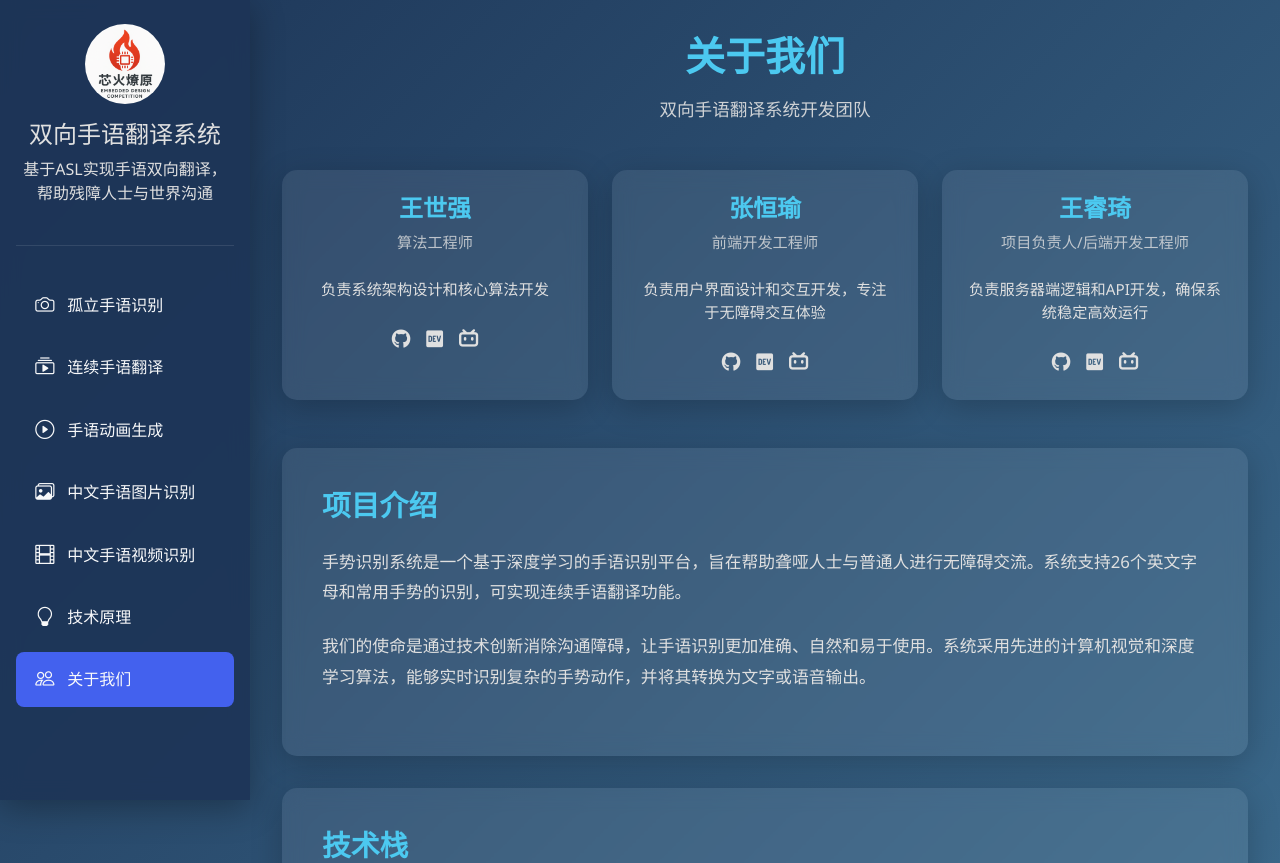
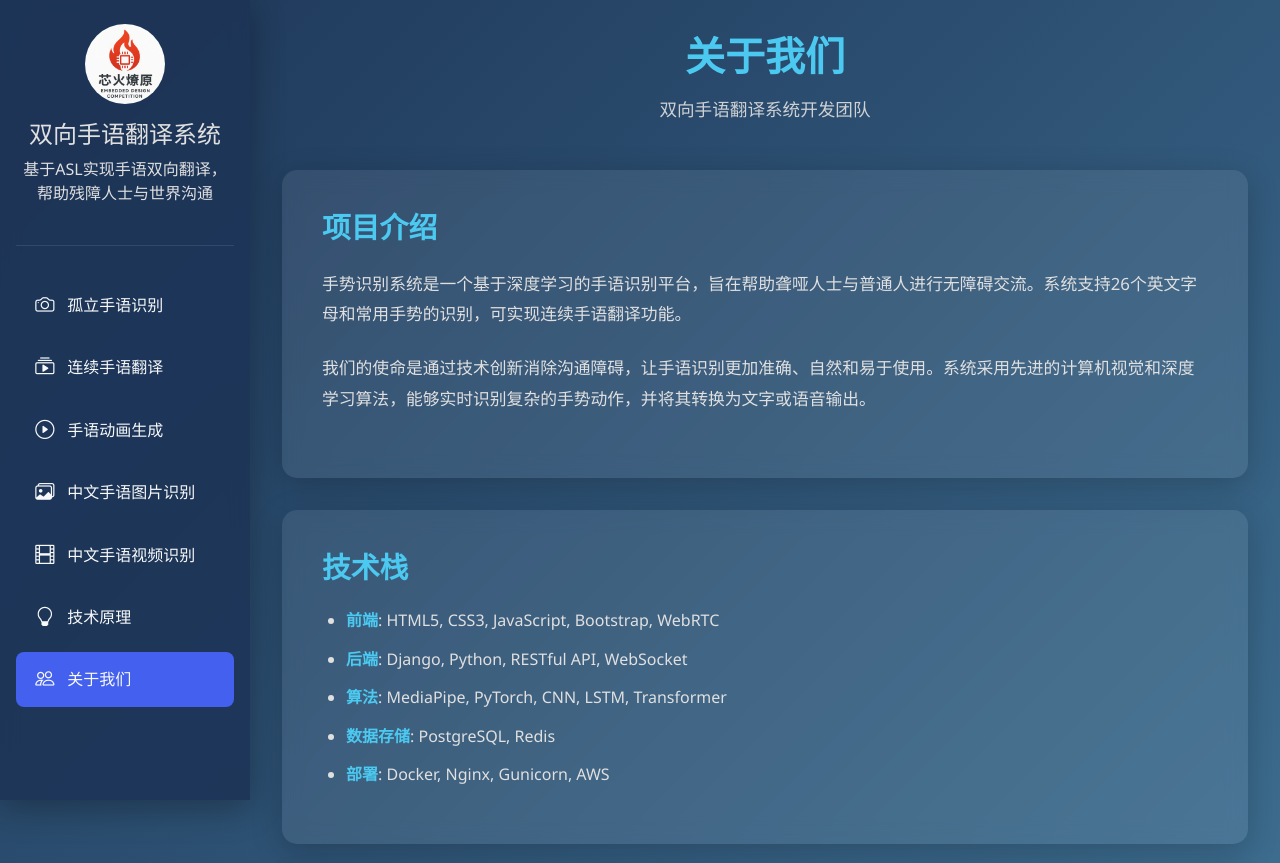
Before and after one commit to DUTBenjamin/SignTranslate, a Django app: page /about/ in a window 1280 px wide. Shown: the top 863 px of the page. Run offline with Django 5.2, Linux system fonts and the light colour scheme.

Commit message:
Update about.html

```diff
--- a/sign/templates/sign_app/about.html
+++ b/sign/templates/sign_app/about.html
@@ -318,58 +318,6 @@
       <p>双向手语翻译系统开发团队</p>
     </div>
 
-    <!-- 团队成员部分 -->
-    <link rel="stylesheet" href="https://cdnjs.cloudflare.com/ajax/libs/font-awesome/6.4.0/css/all.min.css">
-    <div class="team-section">
-      <div class="row g-4">
-                <!-- 团队成员1 -->
-        <div class="col-lg-4 col-md-6">
-          <div class="card team-card">
-            <div class="card-body text-center">
-              <h4 class="card-title">王世强</h4>
-              <p class="card-text text-muted">算法工程师</p>
-              <p class="card-text">负责系统架构设计和核心算法开发</p>
-              <div class="social-links">
-                <a href="https://github.com/DUTBenjamin" target="_blank" title="GitHub"><i class="fab fa-github"></i></a>
-                <a href="https://blog.csdn.net/Aiden3122" target="_blank" title="CSDN"><i class="fab fa-dev"></i></a>
-                <a href="https://space.bilibili.com/439338616" target="_blank" title="Bilibili"><i class="fab fa-bilibili"></i></a>
-              </div>
-            </div>
-          </div>
-        </div>
-
-        <!-- 团队成员2 -->
-        <div class="col-lg-4 col-md-6">
-          <div class="card team-card">
-            <div class="card-body text-center">
-              <h4 class="card-title">张恒瑜</h4>
-              <p class="card-text text-muted">前端开发工程师</p>
-              <p class="card-text">负责用户界面设计和交互开发，专注于无障碍交互体验</p>
-              <div class="social-links">
-                <a href="https://github.com/happyzhanghengyu0" target="_blank" title="GitHub"><i class="fab fa-github"></i></a>
-                <a href="https://blog.csdn.net/A202313011" target="_blank" title="CSDN"><i class="fab fa-dev"></i></a>
-                <a href="https://space.bilibili.com/1338568272" target="_blank" title="Bilibili"><i class="fab fa-bilibili"></i></a>
-              </div>
-            </div>
-          </div>
-        </div>
-                <!-- 团队成员3 -->
-        <div class="col-lg-4 col-md-6">
-          <div class="card team-card">
-            <div class="card-body text-center">
-              <h4 class="card-title">王睿琦</h4>
-              <p class="card-text text-muted">项目负责人/后端开发工程师</p>
-              <p class="card-text">负责服务器端逻辑和API开发，确保系统稳定高效运行</p>
-              <div class="social-links">
-                <a href="https://github.com/WRQ123567" target="_blank" title="GitHub"><i class="fab fa-github"></i></a>
-                <a href="https://blog.csdn.net/YGMQDTF" target="_blank" title="CSDN"><i class="fab fa-dev"></i></a>
-                <a href="https://space.bilibili.com/320872423" target="_blank" title="Bilibili"><i class="fab fa-bilibili"></i></a>
-              </div>
-            </div>
-          </div>
-        </div>
-      </div>
-    </div>
 
 
     <!-- 项目介绍部分 -->
```
